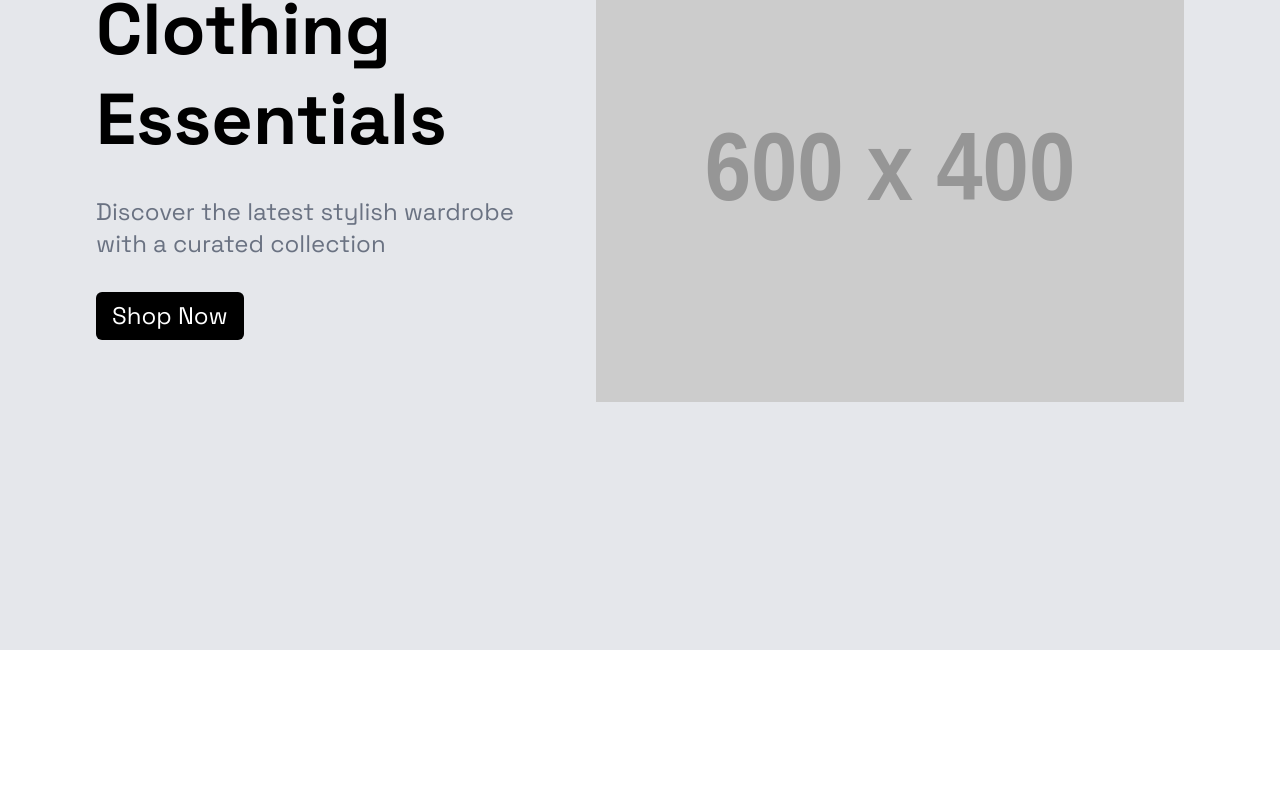
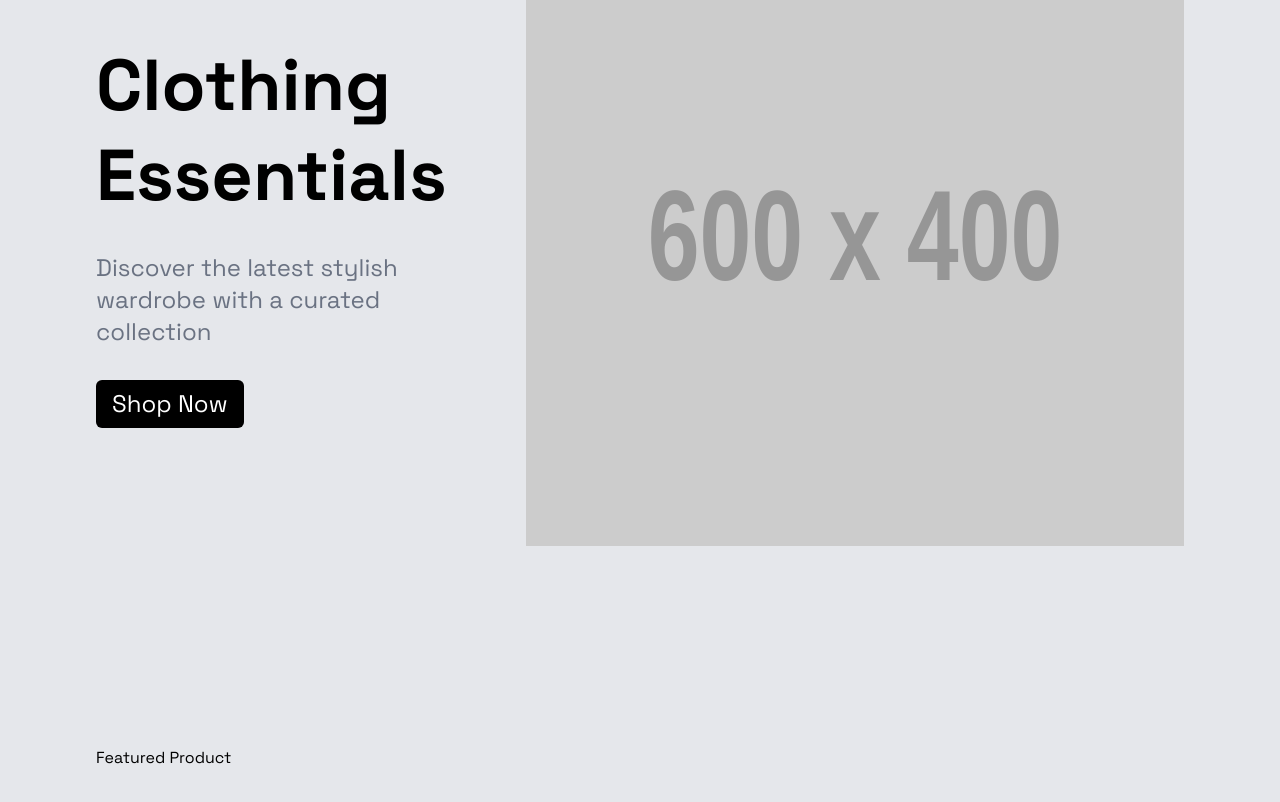
Before and after one commit to kevyyar/ecommerce, a React (Vite) app: page / in a window 1280 px wide. Shown: the part 246-1048 px from the top of the page. Before the commit the page ends 896 px from the top, so only its background shows below. Built offline with nearby package versions, Linux system fonts and the light colour scheme.

Commit message:
set base colors and update deps

```diff
--- a/src/App.tsx
+++ b/src/App.tsx
@@ -1,10 +1,12 @@
+import FeaturedProduct from "./components/featured-product";
 import Hero from "./components/hero";
 
 function App() {
   return (
-    <>
+    <div className="p-8 md:p-16 lg:p-24">
       <Hero />
-    </>
+      <FeaturedProduct />
+    </div>
   );
 }
 
--- /dev/null
+++ b/src/components/featured-product.tsx
@@ -0,0 +1,7 @@
+export default function FeaturedProduct() {
+  return (
+    <div>
+      <h1>Featured Product</h1>
+    </div>
+  );
+}
--- a/src/components/hero.tsx
+++ b/src/components/hero.tsx
@@ -1,6 +1,6 @@
 export default function Hero() {
   return (
-    <div className="h-screen w-full bg-gray-200 p-8 md:p-16 lg:p-24">
+    <div className="h-screen w-full">
       <div className="container mx-auto md:h-3/4 md:flex md:flex-row md:gap-8">
         <div className="flex flex-col items-center justify-center h-full md:w-1/2 md:items-start">
           <h1 className="text-4xl font-bold md:text-6xl md:leading-tight lg:text-7xl">
--- a/src/components/navbar.tsx
+++ b/src/components/navbar.tsx
@@ -30,7 +30,7 @@ export default function Navbar() {
   };
 
   return (
-    <nav className="flex justify-between items-center py-8 px-12 text-xl font-nav md:text-2xl">
+    <nav className="bg-secondary flex justify-between items-center py-8 px-12 text-xl font-nav md:text-2xl">
       <Link to={"/"} className="font-bold">
         {"Storez & Co."}
       </Link>
--- a/src/index.css
+++ b/src/index.css
@@ -6,8 +6,14 @@
 @theme {
   --font-nav: "Syne", sans-serif;
   --font-body: "Space Grotesk", sans-serif;
+  --color-main: oklch(0.928 0.006 264.531);
+  --color-secondary: #fff;
 }
 
 body {
+  background-color: var(--color-main);
   font-family: var(--font-body);
+  font-optical-sizing: auto;
+  -webkit-font-smoothing: antialiased;
+  -moz-osx-font-smoothing: grayscale;
 }
```
Also changed, not shown: package.json (+7 -7 lines), 1 other file (tests, documents, lock files or other folders).
